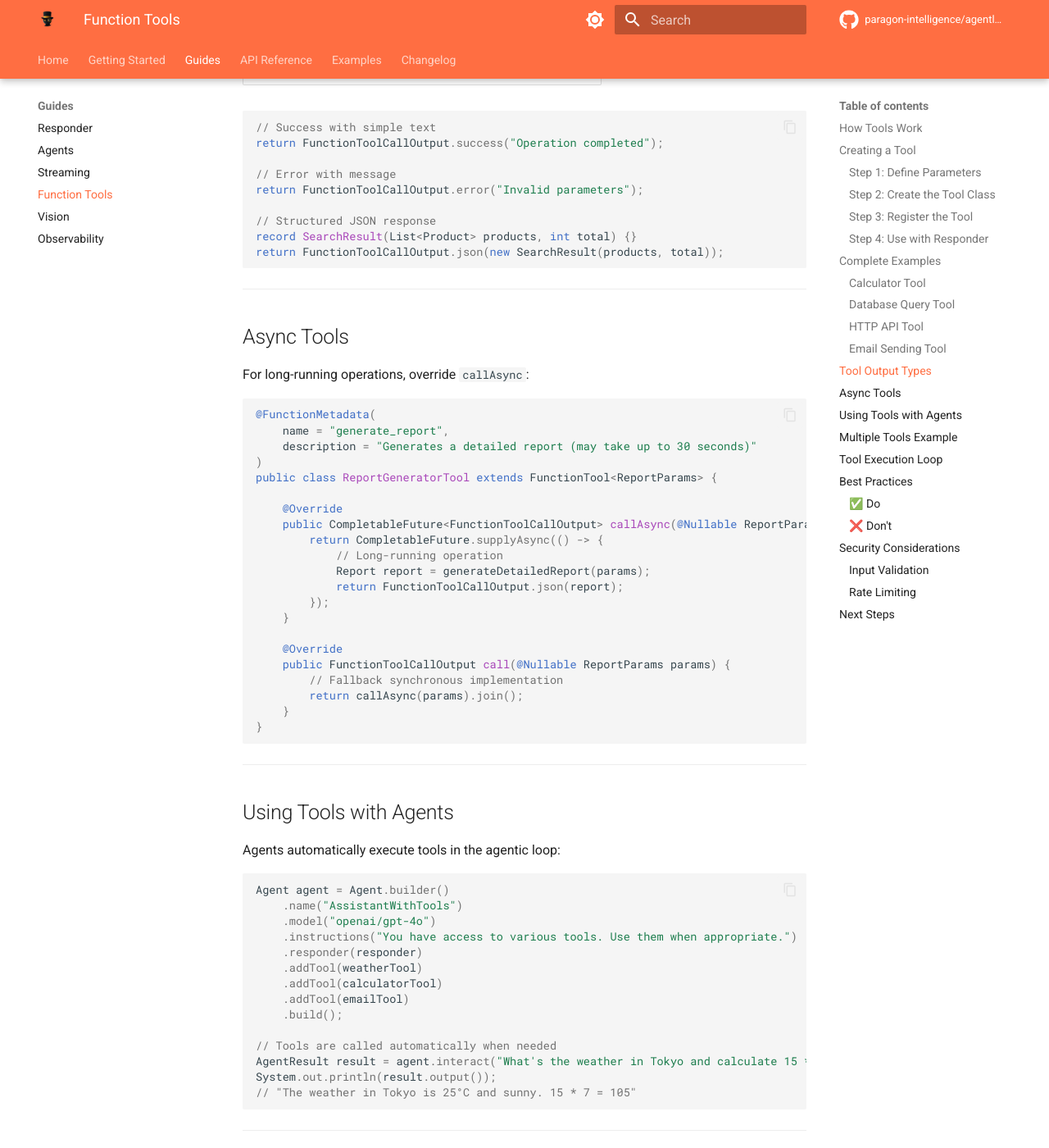
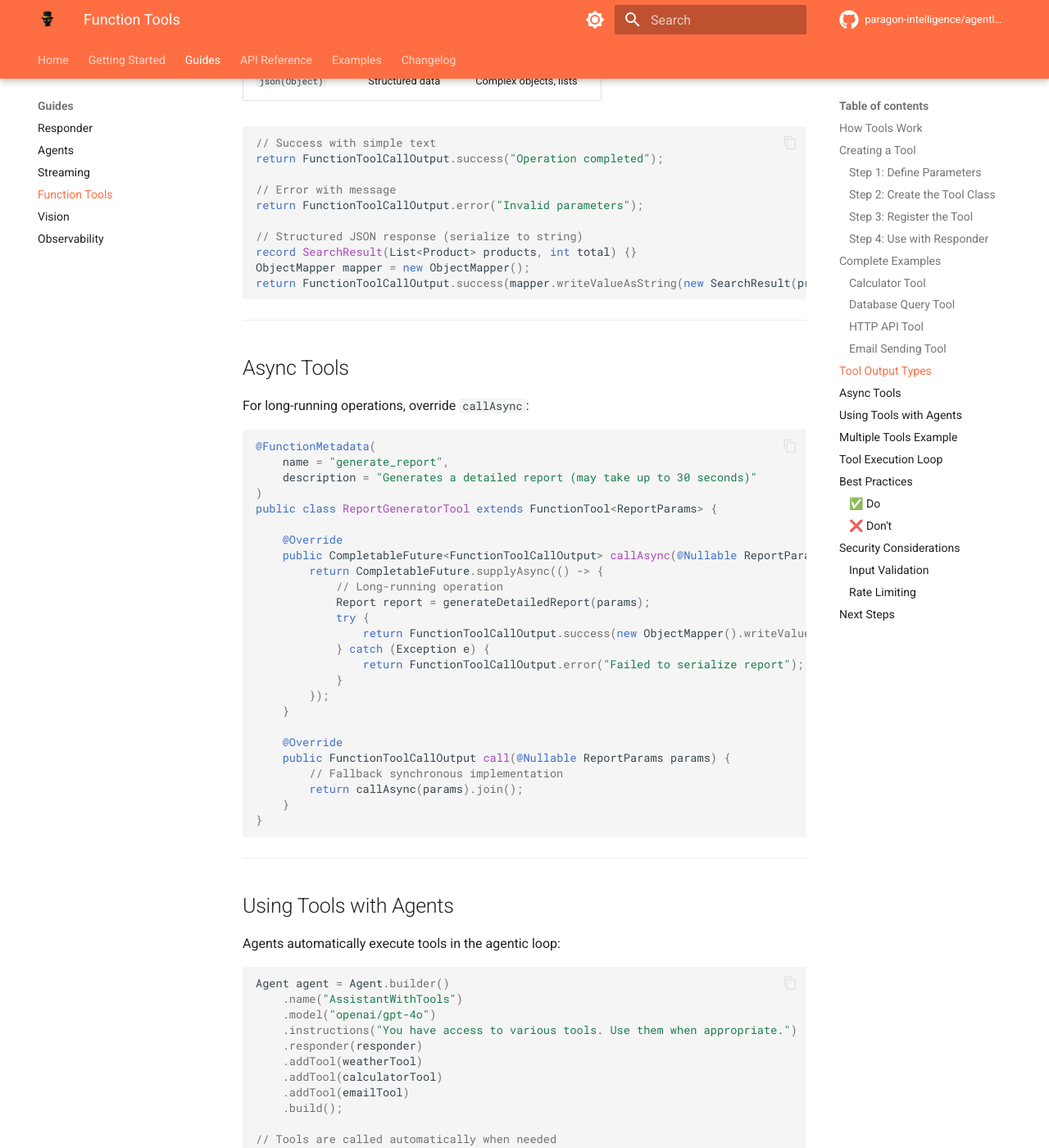
Before and after one commit to paragon-intelligence/agentle4j, an MkDocs documentation site: the page built from docs/guides/tools.md, in a window 1280 px wide and 1400 px high, scrolled down 6330 px. Shown: the whole window at 82% size. Built offline with MkDocs 1.6.1 and Material for MkDocs 9.7.7, drawn with Linux system fonts in a browser that asks for light colours; comment, search, counter and statistics services are not loaded; the version menu is left out; some of the changed text lies outside the part shown.

Commit message:
docs: Update import paths for `CreateResponsePayload` and tool-related classes, and replace `FunctionToolCallOutput.json` with `FunctionToolCallOutput.success` requiring explicit JSON serialization.

````diff
--- a/docs/guides/tools.md
+++ b/docs/guides/tools.md
@@ -193,7 +193,8 @@ public class DatabaseQueryTool extends FunctionTool<QueryParams> {
         try {
             List<Map<String, Object>> results = executeQuery(params);
             QueryResult result = new QueryResult(results, results.size());
-            return FunctionToolCallOutput.json(result);  // Return as JSON
+            // Serialize to JSON string for structured data
+            return FunctionToolCallOutput.success(objectMapper.writeValueAsString(result));
         } catch (SQLException e) {
             return FunctionToolCallOutput.error("Database error: " + e.getMessage());
         }
@@ -319,9 +320,10 @@ return FunctionToolCallOutput.success("Operation completed");
 // Error with message
 return FunctionToolCallOutput.error("Invalid parameters");
 
-// Structured JSON response
+// Structured JSON response (serialize to string)
 record SearchResult(List<Product> products, int total) {}
-return FunctionToolCallOutput.json(new SearchResult(products, total));
+ObjectMapper mapper = new ObjectMapper();
+return FunctionToolCallOutput.success(mapper.writeValueAsString(new SearchResult(products, total)));
 ```
 
 ---
@@ -342,7 +344,11 @@ public class ReportGeneratorTool extends FunctionTool<ReportParams> {
         return CompletableFuture.supplyAsync(() -> {
             // Long-running operation
             Report report = generateDetailedReport(params);
-            return FunctionToolCallOutput.json(report);
+            try {
+                return FunctionToolCallOutput.success(new ObjectMapper().writeValueAsString(report));
+            } catch (Exception e) {
+                return FunctionToolCallOutput.error("Failed to serialize report");
+            }
         });
     }
 
````
Also changed, not shown: other parts of docs/guides/tools.md (+3 -3 lines), docs/api.md (+2 -2 lines), docs/examples/code-samples.md (+1 -1 lines), docs/getting-started.md (+2 -2 lines), docs/index.md (+1 -1 lines).
